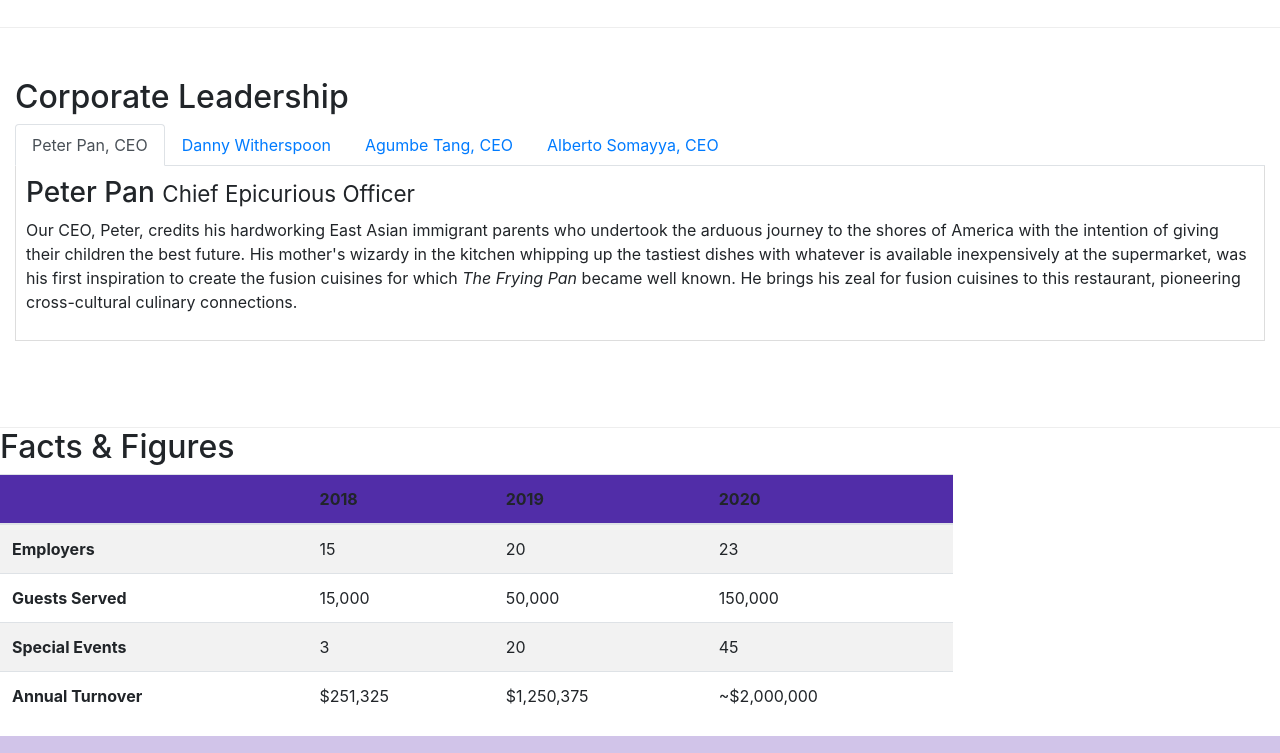
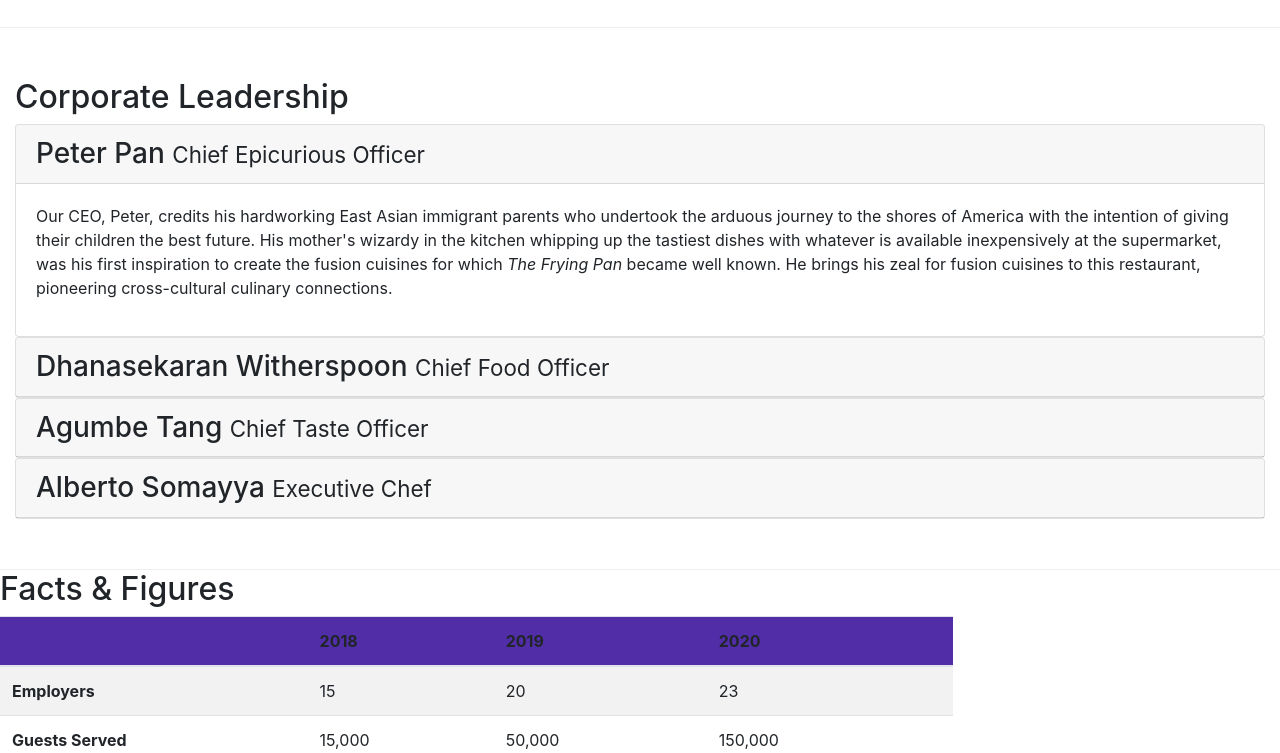
Before and after one commit to ziad-ma/Bootstrap-setup, a website: page aboutus.html in a window 1280 px wide. Shown: the part 920-1673 px from the top of the page. Drawn offline with nearby package versions, Linux system fonts and the light colour scheme.

Commit message:
Accordion

```diff
--- a/aboutus.html
+++ b/aboutus.html
@@ -103,45 +103,63 @@
             <div class="col-12">
                 <h2>Corporate Leadership</h2>
 
-                <ul class="nav nav-tabs">
-                    <li class="nav-item">
-                        <a class="nav-link active" href="#peter"
-                            role="tab" data-toggle="tab">Peter Pan, CEO</a>
-                    </li>
-                    <li class="nav-item">
-                        <a class="nav-link" href="#danny"
-                            role="tab" data-toggle="tab">Danny Witherspoon</a>
-                    </li>
-                    <li class="nav-item">
-                        <a class="nav-link" href="#agumbe"
-                            role="tab" data-toggle="tab">Agumbe Tang, CEO</a>
-                    </li>
-                    <li class="nav-item">
-                        <a class="nav-link" href="#alberto"
-                            role="tab" data-toggle="tab">Alberto Somayya, CEO</a>
-                    </li>
-                </ul>
-                <div class="tab-content">
-                    <div role="tabpanel" class="tab-pane fade show active" id="peter">
-                        <h3>Peter Pan <small>Chief Epicurious Officer</small></h3>
-                        <p class="d-none d-sm-block">Our CEO, Peter, credits his hardworking East Asian immigrant parents who undertook the arduous journey to the shores of America with the intention of giving their children the best future. His mother's wizardy in the kitchen whipping up the tastiest dishes with whatever is available inexpensively at the supermarket, was his first inspiration to create the fusion cuisines for which <em>The Frying Pan</em> became well known. He brings his zeal for fusion cuisines to this restaurant, pioneering cross-cultural culinary connections.</p>
+                <div id="accordion">
+                    <div class="card">
+                        <div class="card-header" role="tab" id="peterhead">
+                            <h3 class="mb-0">
+                                <a data-toggle="collapse" data-target="#peter">
+                                    Peter Pan <small>Chief Epicurious Officer</small>
+                                </a>
+                            </h3>
+                        </div>
+                        <div role="tabpanel" class="collapse show" id="peter" data-parent="#accordion">
+                            <div class="card-body">
+                                <p class="d-none d-sm-block">Our CEO, Peter, credits his hardworking East Asian immigrant parents who undertook the arduous journey to the shores of America with the intention of giving their children the best future. His mother's wizardy in the kitchen whipping up the tastiest dishes with whatever is available inexpensively at the supermarket, was his first inspiration to create the fusion cuisines for which <em>The Frying Pan</em> became well known. He brings his zeal for fusion cuisines to this restaurant, pioneering cross-cultural culinary connections.</p>
+                            </div>
+                        </div>
                     </div>
-
-                    <div role="tabpanel" class="tab-pane fade" id="danny">
-                        <h3>Dhanasekaran Witherspoon <small>Chief Food Officer</small></h3>
-                        <p class="d-none d-sm-block">Our CFO, Danny, as he is affectionately referred to by his colleagues, comes from a long established family tradition in farming and produce. His experiences growing up on a farm in the Australian outback gave him great appreciation for varieties of food sources. As he puts it in his own words, <em>Everything that runs, wins, and everything that stays, pays!</em></p>
+                    <div class="card">
+                        <div class="card-header" role="tab" id="dannyhead">
+                            <h3 class="mb-0">
+                                <a data-toggle="collapse" data-target="#danny">
+                                    Dhanasekaran Witherspoon <small>Chief Food Officer</small>
+                                </a>
+                            </h3>
+                        </div>
+                        <div role="tabpanel" class="collapse " id="danny" data-parent="#accordion">
+                            <div class="card-body">
+                                <p class="d-none d-sm-block">Our CFO, Danny, as he is affectionately referred to by his colleagues, comes from a long established family tradition in farming and produce. His experiences growing up on a farm in the Australian outback gave him great appreciation for varieties of food sources. As he puts it in his own words, <em>Everything that runs, wins, and everything that stays, pays!</em></p>
+                            </div>
+                        </div>
                     </div>
-
-                    <div role="tabpanel" class="tab-pane fade" id="agumbe">
-                        <h3>Agumbe Tang <small>Chief Taste Officer</small></h3>
-                        <p class="d-none d-sm-block">Blessed with the most discerning gustatory sense, Agumbe, our CTO, personally ensures that every dish that we serve meets his exacting tastes. Our chefs dread the tongue lashing that ensues if their dish does not meet his exacting standards. He lives by his motto, <em>You click only if you survive my lick.</em></p>
+                    <div class="card">
+                        <div class="card-header" role="tab" id="agumbehead">
+                            <h3 class="mb-0">
+                                <a data-toggle="collapse" data-target="#agumbe">
+                                    Agumbe Tang <small>Chief Taste Officer</small>
+                                </a>
+                            </h3>
+                        </div>
+                        <div role="tabpanel" class="collapse " id="agumbe" data-parent="#accordion">
+                            <div class="card-body">
+                                <p class="d-none d-sm-block">Blessed with the most discerning gustatory sense, Agumbe, our CTO, personally ensures that every dish that we serve meets his exacting tastes. Our chefs dread the tongue lashing that ensues if their dish does not meet his exacting standards. He lives by his motto, <em>You click only if you survive my lick.</em></p>
+                            </div>
+                        </div>
                     </div>
-
-                    <div role="tabpanel" class="tab-pane fade" id="alberto">
-                        <h3>Alberto Somayya <small>Executive Chef</small></h3>
-                        <p class="d-none d-sm-block">Award winning three-star Michelin chef with wide International experience having worked closely with whos-who in the culinary world, he specializes in creating mouthwatering Indo-Italian fusion experiences. He says, <em>Put together the cuisines from the two craziest cultures, and you get a winning hit! Amma Mia!</em></p>
+                    <div class="card">
+                        <div class="card-header" role="tab" id="albertohead">
+                            <h3 class="mb-0">
+                                <a data-toggle="collapse" data-target="#alberto">
+                                     Alberto Somayya <small>Executive Chef</small>
+                                </a>
+                            </h3>
+                        </div>
+                        <div role="tabpanel" class="collapse " id="alberto" data-parent="#accordion">
+                            <div class="card-body">
+                                <p class="d-none d-sm-block">Award winning three-star Michelin chef with wide International experience having worked closely with whos-who in the culinary world, he specializes in creating mouthwatering Indo-Italian fusion experiences. He says, <em>Put together the cuisines from the two craziest cultures, and you get a winning hit! Amma Mia!</em></p>
+                            </div>
+                         </div>
                     </div>
-
                 </div>
             </div>
        </div>
```
